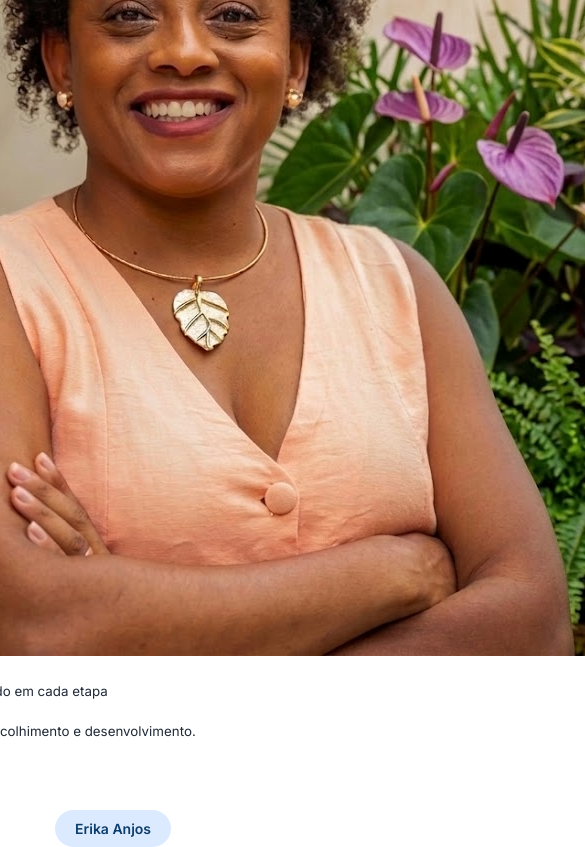
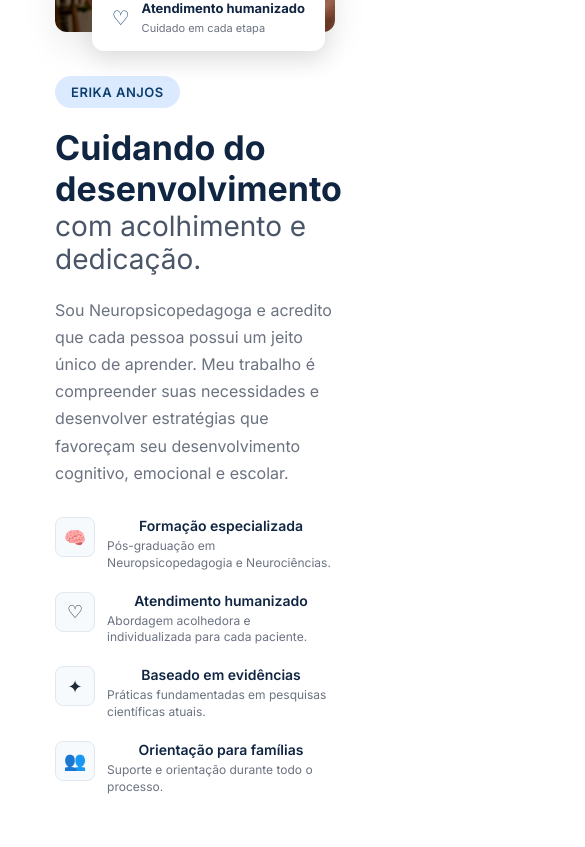
Before and after one commit to AlexandreAkkt/ErikaNeuropsicopedagoga, a React (Vite) app: page / in a window 390 px wide. Shown: the part 2040-2887 px from the top of the page, 585 px wide, since content can reach past the window. Built offline with nearby package versions, Linux system fonts and the light colour scheme.

Commit message:
melhora layout e responsividade do About

```diff
--- a/src/components/About/About.css
+++ b/src/components/About/About.css
@@ -8,105 +8,164 @@
   align-items: center;
   justify-content: space-between;
   gap: 70px;
+  max-width: 1200px;
+  margin: 0 auto;
 }
 
+/* Estilo da Imagem inspirada nas referências */
 .about-image {
   width: 45%;
   display: flex;
   justify-content: center;
+  position: relative;
+}
+
+.about-image-card {
+  position: relative;
+  width: 100%;
+  max-width: 450px;
 }
 
 .about-image img {
   width: 100%;
-  max-width: 500px;
-  border-radius: 20px;
+  height: 520px;
+  border-radius: 12px;
   object-fit: cover;
+  box-shadow: 0 15px 35px rgba(0, 0, 0, 0.08);
 }
 
+.about-image-badge {
+  position: absolute;
+  bottom: -20px;
+  right: -20px;
+  background: #ffffff;
+  padding: 15px 20px;
+  border-radius: 12px;
+  box-shadow: 0 10px 25px rgba(0, 0, 0, 0.1);
+  display: flex;
+  align-items: center;
+  gap: 12px;
+}
+
+.about-image-badge span {
+  font-size: 20px;
+  color: #0b3e6d;
+}
+
+.about-image-badge strong {
+  display: block;
+  font-size: 13px;
+  color: #102542;
+}
+
+.about-image-badge small {
+  font-size: 11px;
+  color: #6b7280;
+}
+
+/* Conteúdo Textual */
 .about-content {
   width: 55%;
-  text-align: left; /* Garante o alinhamento à esquerda de forma geral */
+  text-align: left;
 }
 
 .about-tag {
   display: inline-block;
   background-color: #dceaff;
   color: #0b3e6d;
-  padding: 10px 20px;
+  padding: 8px 16px;
   border-radius: 30px;
-  font-size: 14px;
+  font-size: 13px;
   font-weight: 600;
-  margin-bottom: 25px;
+  margin-bottom: 20px;
+  text-transform: uppercase;
+  letter-spacing: 0.5px;
 }
 
 .about-content h2 {
-  font-size: 30px;
+  font-size: 34px;
   color: #102542;
   line-height: 1.2;
-  margin-bottom: 25px;
+  margin-bottom: 20px;
+  font-family: inherit;
+}
+
+.about-content h2 span {
+  display: block;
+  color: #4a5568;
+  font-weight: 400;
+  font-size: 28px;
 }
 
 .about-content > p {
-  font-size: 18px;
+  font-size: 16px;
   color: #6b7280;
-  line-height: 1.8;
-  margin-bottom: 35px;
+  line-height: 1.7;
+  margin-bottom: 30px;
 }
 
-/* Lista de informações */
-.about-content ul {
-  list-style: none;
-  padding: 0;
-  margin: 0;
-  display: flex;
-  flex-direction: column;
+/* Grid de Recursos / Cards */
+.about-features {
+  display: grid;
+  grid-template-columns: repeat(2, 1fr);
   gap: 20px;
 }
 
-/* Cada item da lista */
-.about-content ul li {
+.about-feature {
   display: flex;
-  flex-direction: column;
-  gap: 4px;
-  color: #6b7280;
-  text-align: left; /* Garante que os itens da lista fiquem à esquerda */
+  align-items: flex-start;
+  gap: 12px;
 }
 
-/* Título de cada item */
-.about-content ul li strong {
-  font-size: 14px;
-  font-weight: 600;
-  color: #102542;
+.feature-icon {
+  background: #f7fafc;
+  border: 1px solid #e2e8f0;
+  font-size: 18px;
+  width: 40px;
+  height: 40px;
+  border-radius: 8px;
+  display: flex;
+  align-items: center;
+  justify-content: center;
+  flex-shrink: 0;
 }
 
-/* Descrição de cada item */
-.about-content ul li p {
-  margin: 0;
-  font-size: 12px;
-  line-height: 1.5;
-  color: #6b7280;
+.about-feature h3 {
+  font-size: 14px;
+  color: #102542;
+  margin-bottom: 4px;
+  font-weight: 600;
 }
 
-@media (max-width: 768px) {
+.about-feature p {
+  font-size: 12px;
+  color: #6b7280;
+  margin: 0;
+  line-height: 1.4;
+}
+
+/* Responsividade para Celulares */
+@media (max-width: 900px) {
   .about {
     flex-direction: column;
-    text-align: left; /* Mudado de center para left */
+    gap: 40px;
   }
 
-  .about-image {
+  .about-image,
+  .about-content {
     width: 100%;
   }
 
-  .about-content {
-    width: 100%;
-    text-align: left; /* Força o alinhamento à esquerda no mobile */
+  .about-image img {
+    height: 400px;
   }
 
-  .about-list {
-    text-align: left;
+  .about-image-badge {
+    right: 10px;
+    bottom: -15px;
   }
 
-  .about-list li {
-    text-align: left; /* Mudado de center para left */
+  .about-features {
+    grid-template-columns: 1fr;
   }
 }
--- a/src/components/About/About.jsx
+++ b/src/components/About/About.jsx
@@ -4,128 +4,74 @@ import erikaAbout from "../../assets/erika.png";
 function About() {
   return (
     <section id="about" className="about-section">
-      <div className="about-background"></div>
-
       <div className="container about">
 
-        {/* IMAGEM */}
-        <div className="about-image-area">
-          <div className="about-image-decoration"></div>
-
+        {/* IMAGEM COM ESTILO ELEGANTE */}
+        <div className="about-image">
           <div className="about-image-card">
             <img
               src={erikaAbout}
               alt="Erika Anjos - Neuropsicopedagoga"
             />
-
             <div className="about-image-badge">
               <span>♡</span>
-
               <div>
                 <strong>Atendimento humanizado</strong>
                 <small>Cuidado em cada etapa</small>
               </div>
             </div>
           </div>
-
-          <div className="about-floating-card">
-            <span>✦</span>
-            <div>
-              <strong>Cada história importa.</strong>
-              <small>Respeito, acolhimento e desenvolvimento.</small>
-            </div>
-          </div>
         </div>
 
         {/* CONTEÚDO */}
         <div className="about-content">
-
-          <span className="about-tag">
-            Erika Anjos
-          </span>
+          <span className="about-tag">Erika Anjos</span>
 
           <h2>
             Cuidando do desenvolvimento
             <span> com acolhimento e dedicação.</span>
           </h2>
 
-          <div className="about-line">
-            <span></span>
-            <strong>♥</strong>
-          </div>
-
-          <p className="about-description">
+          <p>
             Sou Neuropsicopedagoga e acredito que cada pessoa possui um jeito
             único de aprender. Meu trabalho é compreender suas necessidades e
             desenvolver estratégias que favoreçam seu desenvolvimento
             cognitivo, emocional e escolar.
           </p>
 
-          {/* CARDS */}
+          {/* CARDS DE DIFERENCIAIS */}
           <div className="about-features">
-
             <div className="about-feature">
-              <div className="feature-icon">
-                🧠
-              </div>
-
+              <div className="feature-icon">🧠</div>
               <div>
                 <h3>Formação especializada</h3>
-                <p>
-                  Pós-graduação em Neuropsicopedagogia e Neurociências.
-                </p>
+                <p>Pós-graduação em Neuropsicopedagogia e Neurociências.</p>
               </div>
             </div>
 
             <div className="about-feature">
-              <div className="feature-icon">
-                ♡
-              </div>
-
+              <div className="feature-icon">♡</div>
               <div>
                 <h3>Atendimento humanizado</h3>
-                <p>
-                  Abordagem acolhedora e individualizada para cada paciente.
-                </p>
+                <p>Abordagem acolhedora e individualizada para cada paciente.</p>
               </div>
             </div>
 
             <div className="about-feature">
-              <div className="feature-icon">
-                ✦
-              </div>
-
+              <div className="feature-icon">✦</div>
               <div>
                 <h3>Baseado em evidências</h3>
-                <p>
-                  Práticas fundamentadas em pesquisas científicas atuais.
-                </p>
+                <p>Práticas fundamentadas em pesquisas científicas atuais.</p>
               </div>
             </div>
 
             <div className="about-feature">
-              <div className="feature-icon">
-                👥
-              </div>
-
+              <div className="feature-icon">👥</div>
               <div>
                 <h3>Orientação para famílias</h3>
-                <p>
-                  Suporte e orientação durante todo o processo.
-                </p>
+                <p>Suporte e orientação durante todo o processo.</p>
               </div>
             </div>
-
-          </div>
-
-          {/* FRASE FINAL */}
-          <div className="about-quote">
-            <span>“</span>
-
-            <p>
-              Acolher, compreender e potencializar cada pessoa em seu
-              processo de desenvolvimento.
-            </p>
           </div>
 
         </div>
```
